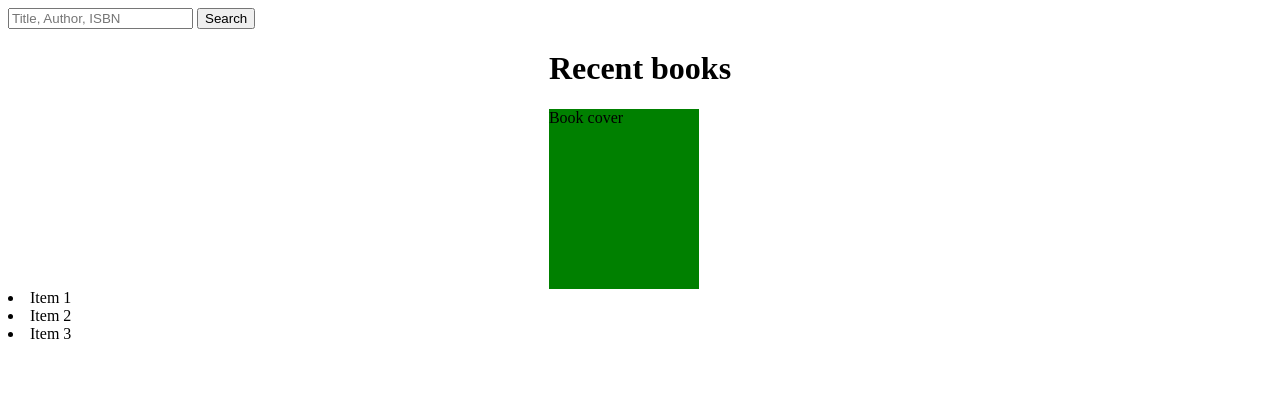
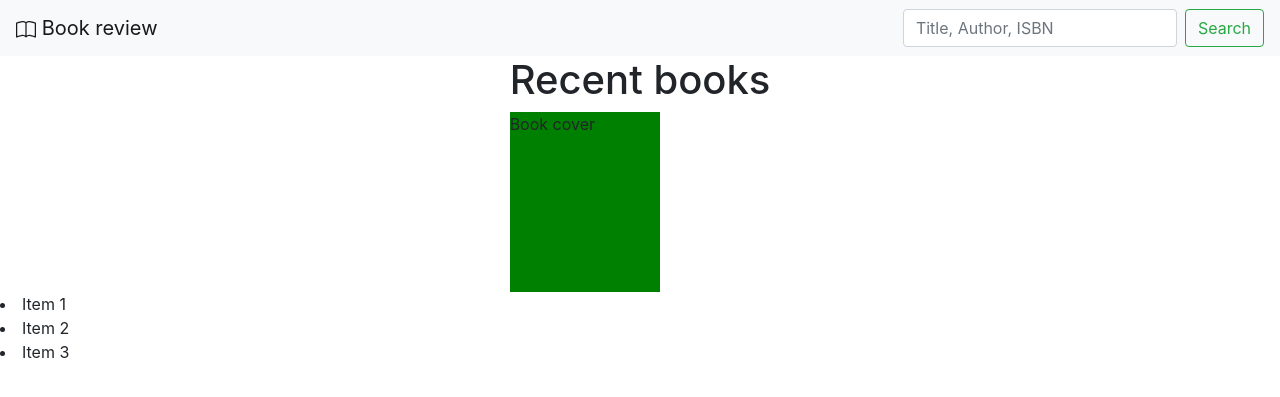
Before and after one commit to torerik123/books, a Flask app: page / in a window 1280 px wide. Shown: the top 397 px of the page. Run offline with Flask 2, Linux system fonts and the light colour scheme; data that the repository does not hold is empty; some libraries are stand-ins or nearby versions.

Commit message:
fixed search bar

```diff
--- a/templates/layout.html
+++ b/templates/layout.html
@@ -4,25 +4,37 @@
     <meta charset="UTF-8">
     <meta name="viewport" content="width=device-width, initial-scale=1.0">
     <link href="/static/styles.css" rel="stylesheet">
+    <link href="https://maxcdn.bootstrapcdn.com/bootstrap/4.1.3/css/bootstrap.min.css" rel="stylesheet">
     <title>{% block title %}{% endblock %}</title>
 </head>
 <body>
+
+<!--Navbar-->
+<nav class="navbar navbar-light bg-light">
+
+    <!-- Image and text -->
+    <a class="navbar-brand" href="#">
+        <svg width="1em" height="1em" viewBox="0 0 16 16" class="bi bi-book" fill="currentColor" xmlns="http://www.w3.org/2000/svg">
+            <path fill-rule="evenodd" d="M1 2.828v9.923c.918-.35 2.107-.692 3.287-.81 1.094-.111 2.278-.039 3.213.492V2.687c-.654-.689-1.782-.886-3.112-.752-1.234.124-2.503.523-3.388.893zm7.5-.141v9.746c.935-.53 2.12-.603 3.213-.493 1.18.12 2.37.461 3.287.811V2.828c-.885-.37-2.154-.769-3.388-.893-1.33-.134-2.458.063-3.112.752zM8 1.783C7.015.936 5.587.81 4.287.94c-1.514.153-3.042.672-3.994 1.105A.5.5 0 0 0 0 2.5v11a.5.5 0 0 0 .707.455c.882-.4 2.303-.881 3.68-1.02 1.409-.142 2.59.087 3.223.877a.5.5 0 0 0 .78 0c.633-.79 1.814-1.019 3.222-.877 1.378.139 2.8.62 3.681 1.02A.5.5 0 0 0 16 13.5v-11a.5.5 0 0 0-.293-.455c-.952-.433-2.48-.952-3.994-1.105C10.413.809 8.985.936 8 1.783z"/>
+          </svg>
+      Book review
+    </a>
+
     <!--Search-->
-    <form action="{{ url_for('index') }}" method="post">
-        <div class="form-group">
-            <input list="book" id="allbooks" placeholder="Title, Author, ISBN" name="book_list" />
-
+    <form action="{{ url_for('index') }}" method="post" class="form-inline">
+        <input class="form-control mr-sm-2" type="search" list="book" id="allbooks" placeholder="Title, Author, ISBN" name="book_list" aria-label="Search" />
             <datalist id="book">
                 {% for book in allbooks %}
-
                 <option id="{{ book.id }}" value="{{ book.title }}" name="book_name">
-
                 {% endfor %}
             </datalist>
+            <button class="btn btn-outline-success my-2 my-sm-0" type="submit">Search</button>
+    </form>
+  </nav>
 
-            <button type="submit">Search</button>
-        </div>
-    </form>
+
+
+
 
     {% block main %}
 
```
